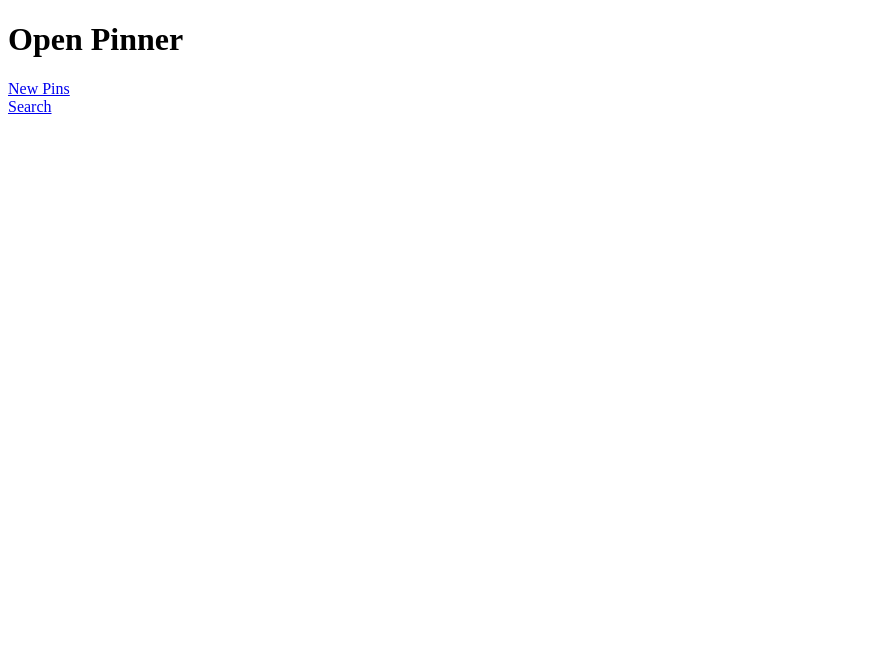
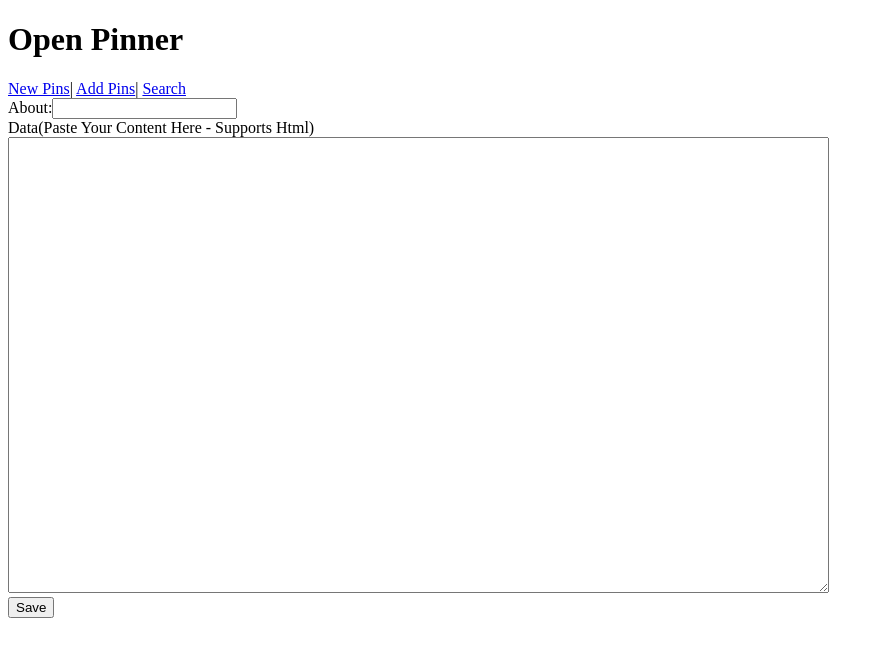
Before and after one commit to eduladder/openpinner-client, an Angular app: page /addpin in a window 1280 px wide. Before the commit this address led to /. Shown: the top 656 px of the page, without its empty margins (0-884 px from the left). Built offline with nearby package versions, Linux system fonts and the light colour scheme.

Commit message:
Adding editor module not configured with the ts

```diff
--- /dev/null
+++ b/src/app/addpin/addpin.component.html
@@ -0,0 +1,6 @@
+<form #userData = 'ngForm' (ngSubmit)="onSubmit(userData.value)">
+  About:<input type="text" name="about" ngModel><br>
+  Data(Paste Your Content Here - Supports Html)<br>
+  <textarea name="data" rows="30" cols="100" ngModel ></textarea><br>
+  <button type="submit" >Save</button>
+</form>
--- /dev/null
+++ b/src/app/addpin/addpin.component.ts
@@ -0,0 +1,17 @@
+import { Component, OnInit } from '@angular/core';
+
+@Component({
+  selector: 'app-addpin',
+  templateUrl: './addpin.component.html',
+  styleUrls: ['./addpin.component.css']
+})
+export class AddpinComponent implements OnInit {
+
+  constructor() { }
+
+  ngOnInit(): void {
+  }
+  onSubmit(data:any){
+    console.log(data);
+  }
+}
--- a/src/app/api.service.ts
+++ b/src/app/api.service.ts
@@ -11,8 +11,11 @@ export class ApiService {
     return this.httpClient.get(`http://openpinner.mycryptowebs.com:4000/`);
   }
   public searchPins(InData:any){
-    console.log('inData',InData);
     var searchTerm = {'term': InData };
     return this.httpClient.post(`http://openpinner.mycryptowebs.com:4000/search`,searchTerm);
   }
+  public addPins(page:any){
+    var data = {'term': page ,'about':''};
+    return this.httpClient.post(`http://openpinner.mycryptowebs.com:4000/search`,data);
+  }
 }
--- a/src/app/app-routing.module.ts
+++ b/src/app/app-routing.module.ts
@@ -2,10 +2,12 @@ import { NgModule } from '@angular/core';
 import { RouterModule, Routes } from '@angular/router';
 import { PinlistComponent} from './pinlist/pinlist.component';
 import { SearchComponent } from './search/search.component';
+import {AddpinComponent}from './addpin/addpin.component';
 const routes: Routes = [
   {path:'', component: PinlistComponent},
   {path:'newpins', component: PinlistComponent},
-  {path:'search', component: SearchComponent}
+  {path:'search', component: SearchComponent},
+  {path:'addpin', component: AddpinComponent}
 ];
 
 @NgModule({
--- a/src/app/app.component.html
+++ b/src/app/app.component.html
@@ -1,6 +1,5 @@
 <h1>Open Pinner</h1>
-<a routerLink="newpins">New Pins</a>
-<br>
+<a routerLink="newpins">New Pins</a>|
+<a routerLink="addpin">Add Pins</a>|
 <a routerLink="search">Search</a>
-
 <router-outlet></router-outlet>
```
Also changed, not shown: src/app/app.module.ts (+6 -4 lines), src/app/addpin/addpin.component.css (added), 2 other files (tests, documents, lock files or other folders).
